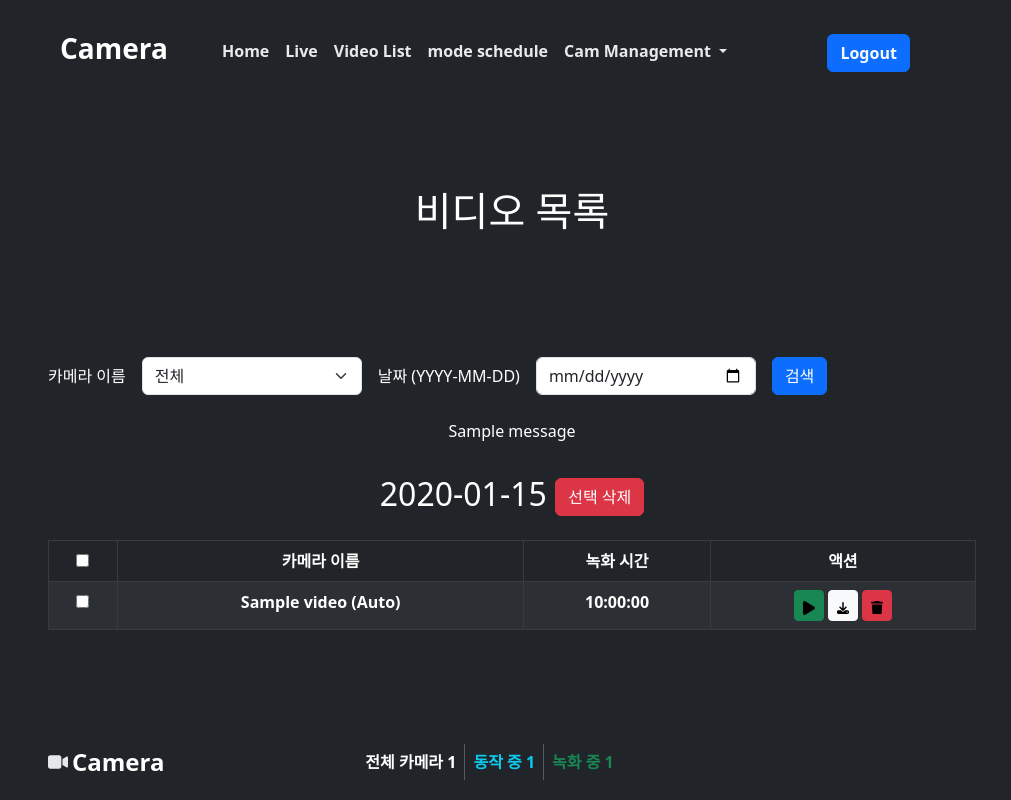
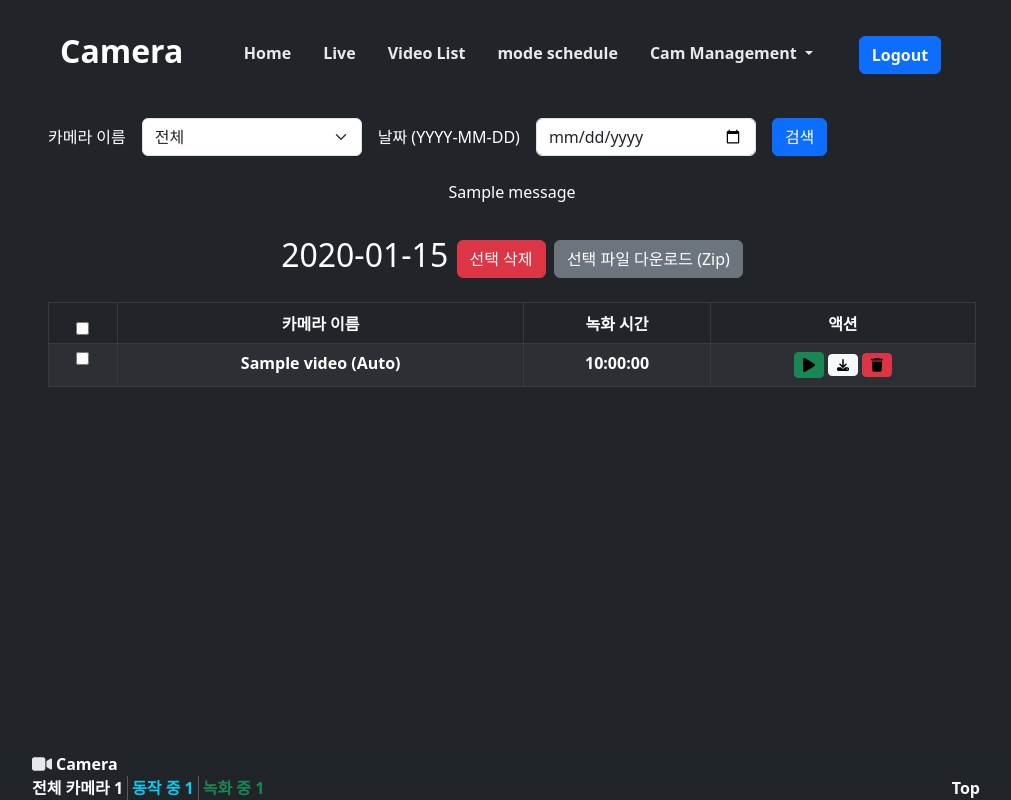
Before and after one commit to nino3116/OpencvProject, a Flask app: page /cam/videos in a window 1280 px wide. Shown: the whole page, without its empty margins (128-1139 px from the left). Run offline with Flask 3, Linux system fonts and the light colour scheme; a user stored in the database is signed in; tables that the repository leaves empty hold one stand-in row (values such as "Sample post"); one stand-in notice (Sample message) is shown; parts of the project's set-up code (start-up, migrations or seed data) failed here and were passed over; some libraries are stand-ins or nearby versions.

Commit message:
S3: 버킷 이름 변수 수정 및 선택된 비디오 다운로드 기능 추가 UI: 레이아웃 개선 및 애니메이션 효과 추가 HTML: 푸터 및 헤더 수정, 공간 여백 추가 JS: TOP 버튼 스크립트 주석 처리 -> 푸터로 옮김 CSS: 스타일 수정 및 클래스 정리

```diff
--- a/S3upload/s3client.py
+++ b/S3upload/s3client.py
@@ -23,7 +23,7 @@ def upload_file(file_name, key):
 
 def download_file(key, file_name):
     try:
-        s3client.download_file(BUCKET, key, file_name)
+        s3client.download_file(bucket, key, file_name)
         print(f"S3 버킷 '{BUCKET}'에서 {key}를 {file_name}로 다운로드했습니다.")
     except FileNotFoundError:
         print(f"Error: 파일 '{file_name}'을 찾을 수 없습니다.")
@@ -37,7 +37,7 @@ def delete_file(key):
         s3client.delete_object(Bucket=BUCKET, Key=key)
         print(f"S3 버킷 '{BUCKET}' 에서 {key}를 삭제했습니다.")
     except FileNotFoundError:
-        print(f"Error: 파일 '{key}'을 찾을 수 없습니다.")
+        print(f"Error: 파일 '{file_name}'을 찾을 수 없습니다.")
     except Exception as e:
         print(f"S3 삭제 오류: {e}")
 
--- a/apps/cam/static/css/style.css
+++ b/apps/cam/static/css/style.css
@@ -17,7 +17,6 @@
 html,
 body {
   height: 100%;
-  /* box-shadow: inset 0 0 5rem rgba(0, 0, 0, 0.5); */
 }
 
 .cover-container {
@@ -79,9 +78,16 @@ main {
   padding: 1rem;
 }
 
+
+
+/*
+ * live.html 애니메이션 효과
+ */
+
 .recording-dot {
   animation: blink 1s infinite;
 }
+
 
 @keyframes blink {
   0%, 100% { opacity: 1; }
@@ -97,3 +103,9 @@ main {
   0%, 100% { opacity: 0.3; }
   50% { opacity: 1; }
 }
+
+
+
+.footer-blank {
+  padding-bottom: 80px; /* 푸터의 예상 높이 */
+}
--- a/apps/cam/static/js/script.js
+++ b/apps/cam/static/js/script.js
@@ -1,20 +1,20 @@
-// TOP 버튼 스크립트 코드
-$(document).ready(function () {
-  let topButton = $("#topButton"); // 버튼 가져오기
+// // TOP 버튼 스크립트 코드
+// $(document).ready(function () {
+//   let topButton = $("#topButton"); // 버튼 가져오기
 
-  // 스크롤하면 버튼이 나타나고 사라짐
-  $(window).scroll(function () {
-    if ($(window).scrollTop() > 350) {
-      topButton.fadeIn(); // 350px 이상 스크롤하면 버튼 보이기
-    } else {
-      topButton.fadeOut(); // 위로 올라가면 버튼 숨기기
-    }
-  });
-  // 버튼 클릭하면 최상단으로 부드럽게 이동
-  topButton.click(function () {
-    $("html, body").animate({ scrollTop: 0 }, "slow");
-  });
-});
+//   // 스크롤하면 버튼이 나타나고 사라짐
+//   $(window).scroll(function () {
+//     if ($(window).scrollTop() > 350) {
+//       topButton.fadeIn(); // 350px 이상 스크롤하면 버튼 보이기
+//     } else {
+//       topButton.fadeOut(); // 위로 올라가면 버튼 숨기기
+//     }
+//   });
+//   // 버튼 클릭하면 최상단으로 부드럽게 이동
+//   topButton.click(function () {
+//     $("html, body").animate({ scrollTop: 0 }, "slow");
+//   });
+// });
 
 
 // 전체 선택 다중 선택 삭제 기능 스크립트
--- a/apps/cam/templates/cam/addCamera.html
+++ b/apps/cam/templates/cam/addCamera.html
@@ -33,5 +33,5 @@
 
       </div>
     </div>
+    {% include "cam/footer.html" %} {% endblock %}
   </div>
-  {% include "cam/footer.html" %} {% endblock %}
--- a/apps/cam/templates/cam/base.html
+++ b/apps/cam/templates/cam/base.html
@@ -11,8 +11,9 @@
 
   <body class="text-center bg-dark text-white">
 
-
     {% block content %}{% endblock %}
+    <!-- 공간 여백주기 위한 footer-blank -->
+    <div class ="footer-blank"></div>
   </body>
   <script src="https://code.jquery.com/jquery-3.6.4.min.js"></script>
   <script src="https://cdnjs.cloudflare.com/ajax/libs/popper.js/2.11.8/umd/popper.min.js"></script>
--- a/apps/cam/templates/cam/cameraDB.html
+++ b/apps/cam/templates/cam/cameraDB.html
@@ -40,7 +40,7 @@
 					{% endfor %}
 				</tbody>
 			</table>
-			<a href="{{ url_for('cam.add_camera') }}" class="btn btn-primary btn-lg"
+			<a href="{{ url_for('cam.add_camera') }}" class="btn btn-primary btn-md"
 				>카메라 추가</a
 			>
 		</div>
--- a/apps/cam/templates/cam/editCamera.html
+++ b/apps/cam/templates/cam/editCamera.html
@@ -1,7 +1,7 @@
 {% extends "cam/base.html" %} {% block title %} 카메라 정보 편집{% endblock
 title %} {% block content%}
 
-<div class="cover-container w-100 h-100 p-3 m-auto">
+<div class="cover-container p-3 m-auto">
   {% include "cam/header.html"%}
   <div class="my-auto">
     <div class="card">
@@ -48,7 +48,7 @@ title %} {% block content%}
       {{ form.csrf_token }}
       <input type="submit" value="삭제" />
     </form> -->
-      {% endblock %}
     </div>
   </div>
+  {% include "cam/footer.html" %} {% endblock %}
 </div>
--- a/apps/cam/templates/cam/footer.html
+++ b/apps/cam/templates/cam/footer.html
@@ -1,18 +1,20 @@
-<footer class="footer mt-auto pb-1 bg-dark">
+<footer class="footer m-auto fixed-bottom"
+        style ="background: linear-gradient(to top, rgba(0, 0, 0, 0), var(--bs-dark));">
   <div class "container-fluid">
-    <div class ="row" >
-      <div class="col-md-4 d-flex align-items-center">
+    <div class ="cover-container m-auto">
+      <div class="col-md-12 d-flex align-items-center">
         <svg xmlns="http://www.w3.org/2000/svg" viewBox="0 0 576 512" width="20" height="20">
           <path fill="#e5e7eb" d="M0 128C0 92.7 28.7 64 64 64l256 0c35.3 0 64 28.7 64 64l0 256c0 35.3-28.7 64-64 64L64 448c-35.3 0-64-28.7-64-64L0 128zM559.1 99.8c10.4 5.6 16.9 16.4 16.9 28.2l0 256c0 11.8-6.5 22.6-16.9 28.2s-23 5-32.9-1.6l-96-64L416 337.1l0-17.1 0-128 0-17.1 14.2-9.5 96-64c9.8-6.5 22.4-7.2 32.9-1.6z"/></svg> <path d="M0 128C0 92.7 28.7 64 64 64l256 0c35.3 0 64 28.7 64 64l0 256c0 35.3-28.7 64-64 64L64 448c-35.3 0-64-28.7-64-64L0 128zM559.1 99.8c10.4 5.6 16.9 16.4 16.9 28.2l0 256c0 11.8-6.5 22.6-16.9 28.2s-23 5-32.9-1.6l-96-64L416 337.1l0-17.1 0-128 0-17.1 14.2-9.5 96-64c9.8-6.5 22.4-7.2 32.9-1.6z"/>
         </svg>
-        <span class="text-white fw-bold fs-4 mx-1">Camera</span>
+        <span class="text-white fw-bold fs-6 mx-1">Camera</span>
       </div>
-      <div class = "col-md-4 hstack gap-2">
-        <div = "p-2"><strong class ="text-white">전체 카메라 {{ num_total_cams }}</strong></div>
+      <div class = "col-md-12 hstack gap-1">
+        <div><strong class ="text-white">전체 카메라 {{ num_total_cams }}</strong></div>
         <div class = "vr"></div>
-        <div = "p-2"><strong class ="text-info">동작 중 {{ num_active_cams }}</strong></div>
+        <div><strong class ="text-info">동작 중 {{ num_active_cams }}</strong></div>
         <div class = "vr"></div>
-        <div = "p-2"> <strong class ="text-success"> 녹화 중 {{ num_recording_cams }}</strong></div>
+        <div> <strong class ="text-success"> 녹화 중 {{ num_recording_cams }}</strong></div>
+        <a class = "ms-auto px-2 link-light link-offset-2 link-underline-opacity-0 fw-bold" href ="#">Top<a>
       </div>
     </div>
   </div>
--- a/apps/cam/templates/cam/header.html
+++ b/apps/cam/templates/cam/header.html
@@ -1,26 +1,26 @@
 <header>
     <div class="container-fluid">
         <nav class="nav nav-masthead navbar navbar-expand-lg" data-bs-theme="dark">
-            <h3 class="navbar brand fs-3 fw-bold">Camera</h3>
+            <h3 class="navbar brand fs-2 fw-bold">Camera</h3>
             <button class="navbar-toggler ms-auto" type="button" data-bs-toggle="collapse" data-bs-target="#navbarNavDropdown" aria-controls="navbarNavDropdown" aria-expanded="false" aria-label="Toggle navigation">
             <span class="navbar-toggler-icon"></span>
             </button>
             <div class="collapse navbar-collapse justify-content-around" id="navbarNavDropdown">
                 <ul class="navbar-nav">
                     <li class="nav-item">
-                        <a class="nav-link fw-bold py-1 px-2" aria-current="page" href="{{url_for ("cam.index")}}">Home</a>
+                        <a class="nav-link fw-bold py-1 px-3" aria-current="page" href="{{url_for ("cam.index")}}">Home</a>
                     </li>
                     <li class="nav-item">
-                        <a class="nav-link fw-bold py-1 px-2" href="{{ url_for ("cam.live") }}">Live</a>
+                        <a class="nav-link fw-bold py-1 px-3" href="{{ url_for ("cam.live") }}">Live</a>
                     </li>
                     <li class="nav-item">
-                        <a class="nav-link fw-bold py-1 px-2" href="{{ url_for ("cam.list_videos") }}">Video List</a>
+                        <a class="nav-link fw-bold py-1 px-3" href="{{ url_for ("cam.list_videos") }}">Video List</a>
                     </li>
                     <li class ="nav-item">
-                        <a class ="nav-link fw-bold py-1 px-2" href="{{ url_for ("mode.index") }}">mode schedule</a>
+                        <a class ="nav-link fw-bold py-1 px-3" href="{{ url_for ("mode.index") }}">mode schedule</a>
                     </li>
                     <li class="nav-item dropdown">
-                        <a class="nav-link dropdown-toggle fw-bold py-1 px-2" href="#" role="button" data-bs-toggle="dropdown" aria-expanded="false">
+                        <a class="nav-link dropdown-toggle fw-bold py-1 px-3" href="#" role="button" data-bs-toggle="dropdown" aria-expanded="false">
                         Cam Management
                         </a>
                         <ul class="dropdown-menu">
--- a/apps/cam/templates/cam/videoList.html
+++ b/apps/cam/templates/cam/videoList.html
@@ -1,6 +1,6 @@
 {% extends "cam/base.html" %} {% block title %}비디오 목록{% endblock %} {%
   block content %}
-  <div class="cover-container d-flex w-100 h-100 p-3 m-auto flex-column">
+  <div class="cover-container d-flex p-3 m-auto flex-column">
     <style>
       #topButton {
         display: none;
@@ -9,16 +9,19 @@
         bottom: 20px;
         right: 20px;
       }
+      .table td, .table th {
+        text-align: center;
+      }
     </style>
     {% include "cam/header.html" %}
-    <h1 class="m-auto">비디오 목록</h1>
-    {#
+
+    <!--
     <p>
       <a href="{{ url_for('cam.update_videos') }}" class="btn btn-primary"
         >갱신</a
       >
     </p>
-    #}
+    -->
 
 
     <form method="POST" class="mb-4 mt-4">
@@ -42,24 +45,29 @@
     <p>
       {% for message in
       get_flashed_messages(category_filter=["success","error","warning"]) %}
-      <span class="dt-auth-flashed">{{message}}</span> {%endfor%}
+      <span>{{message}}</span> {%endfor%}
     </p>
 
     {% for date_str, videos in grouped_videos.items()|sort(reverse=True, attribute='recorded_time') %}
-    <form method="POST" action="{{ url_for('cam.delete_selected_videos') }}">
+    <form method="POST" action="{{url_for ('cam.download_selected_videos')}} ">
       {{ form.csrf_token }}
       <input type="hidden" name="date" value="{{ date_str }}">
-    <div class="my-auto">
-      <h2 class="mt-3 mb-4">
+      <div class="my-auto">
+        <h2 class="mt-3 mb-4">
         {{ date_str }}
         <button
           type="submit"
+          formaction="{{ url_for('cam.delete_selected_videos') }}"
           class="btn btn-danger"
           onclick="return confirm('삭제하면 복구할 수 없습니다. 정말로 삭제하시겠습니까? ')" >
           선택 삭제
         </button>
+        <button
+          type="submit"
+          class="btn btn-secondary">
+          선택 파일 다운로드 (Zip)
+        </button>
       </h2>
-    </form>
       <div class="table-responsive">
         <table class="table table-bordered table-striped table-dark fw-bold">
           <thead>
@@ -139,11 +147,13 @@
         </table>
       </div>
     </div>
+  </form>
   {% endfor %}
-  <button id="topButton" class="btn btn-light">Top</button>
+
+  {% endblock %}
   {% include "cam/footer.html" %}
   </div>
-  {% endblock %} {% block scripts %}
+  {% block scripts %}
   <script>
     document.addEventListener("DOMContentLoaded", function () {
       {% for message in get_flashed_messages(category_filter=["success", "error", "warning"]) %}
--- a/apps/cam/views.py
+++ b/apps/cam/views.py
@@ -36,6 +36,10 @@ import boto3
 
 from S3upload.s3client import delete_file, generate_presigned_url
 from S3upload.s3_config import BUCKET
+import tempfile
+import zipfile
+from werkzeug.utils import secure_filename
+from flask import send_file
 
 
 # Blueprint로 crud 앱을 생성한다.
@@ -458,6 +462,43 @@ def download_video(video_id):
         return redirect(url_for("cam.list_videos"))
 
 
+@cam.route("/download_selected_videos", methods=["POST"])
+@login_required
+def download_selected_videos():
+    """ 선택된 ID의 비디오 파일을 압축파일로 다운로드 합니다."""
+    video_ids =request.form.getlist("video_ids")
+
+    # 아무것도 선택 안 하면 warning flash 후 redirect
+    if not video_ids:
+        flash("선택된 비디오가 없습니다.", "warning")
+        return redirect(url_for("cam.list_videos"))
+
+    s3 = boto3.client("s3")
+    bucket_name = BUCKET
+
+    with tempfile.NamedTemporaryFile(suffix=".zip", delete=False) as tmp_zip:
+        with zipfile.ZipFile(tmp_zip, 'w', zipfile.ZIP_DEFLATED) as zipf:
+            for vid in video_ids:
+                video = Videos.query.get(vid)
+                if not video:
+                    continue
+                s3_key = video.video_path
+                filename = secure_filename(s3_key.split("/")[-1])
+
+                # s3 객체 다운로드 -> 메모리에 저장
+                obj = s3.get_object(Bucket=bucket_name, Key=s3_key)
+                zipf.writestr(filename, obj["Body"].read())
+
+        tmp_zip_path = tmp_zip.name
+
+    # send_file로 zip 전송 (다운로드 시작)
+
+    return send_file(tmp_zip_path,
+                     mimetype="application/zip",
+                     as_attachment=True,
+                     download_name="selected_videos.zip")
+
+
 @cam.route("/update_videos")
 @login_required
 def update_videos():
```
Also changed, not shown: apps/cam/templates/cam/live.html (+9 -10 lines).
